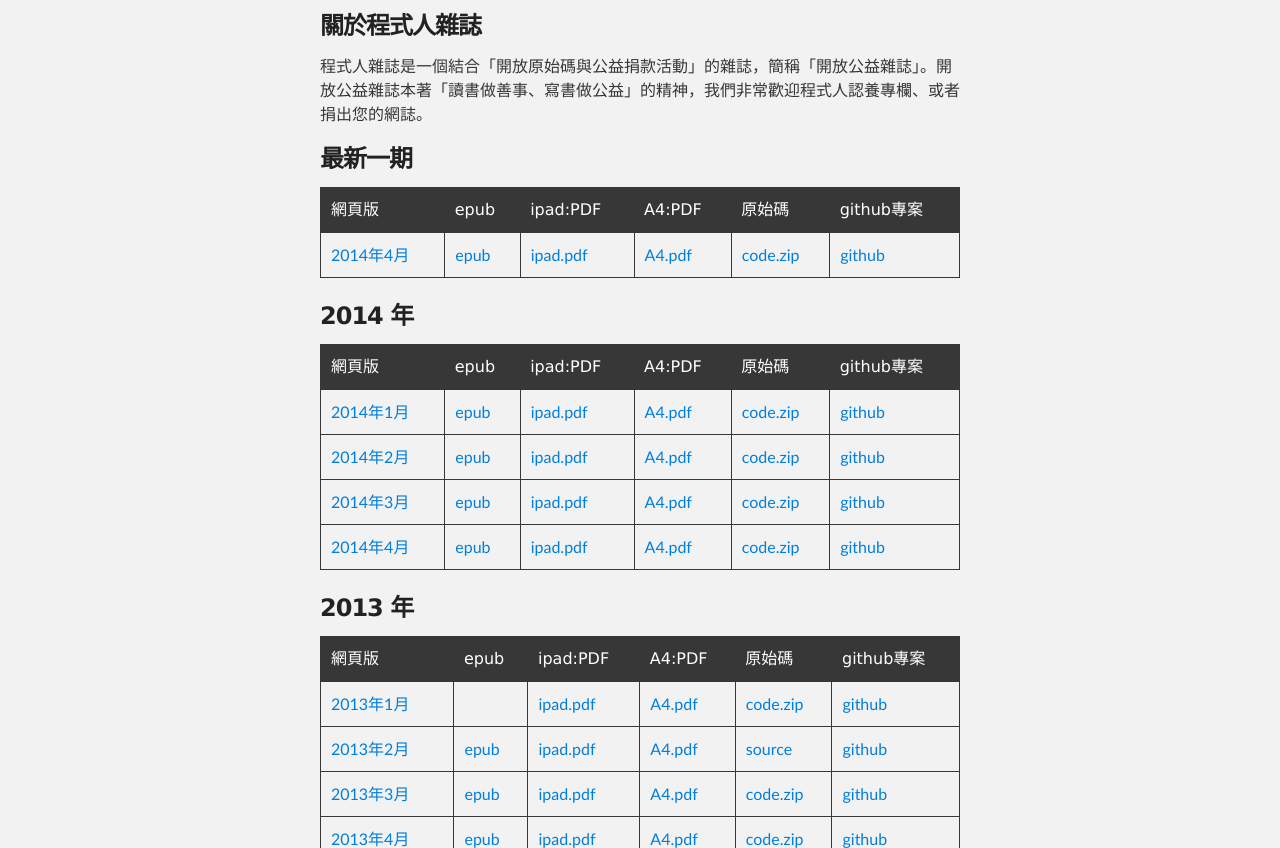
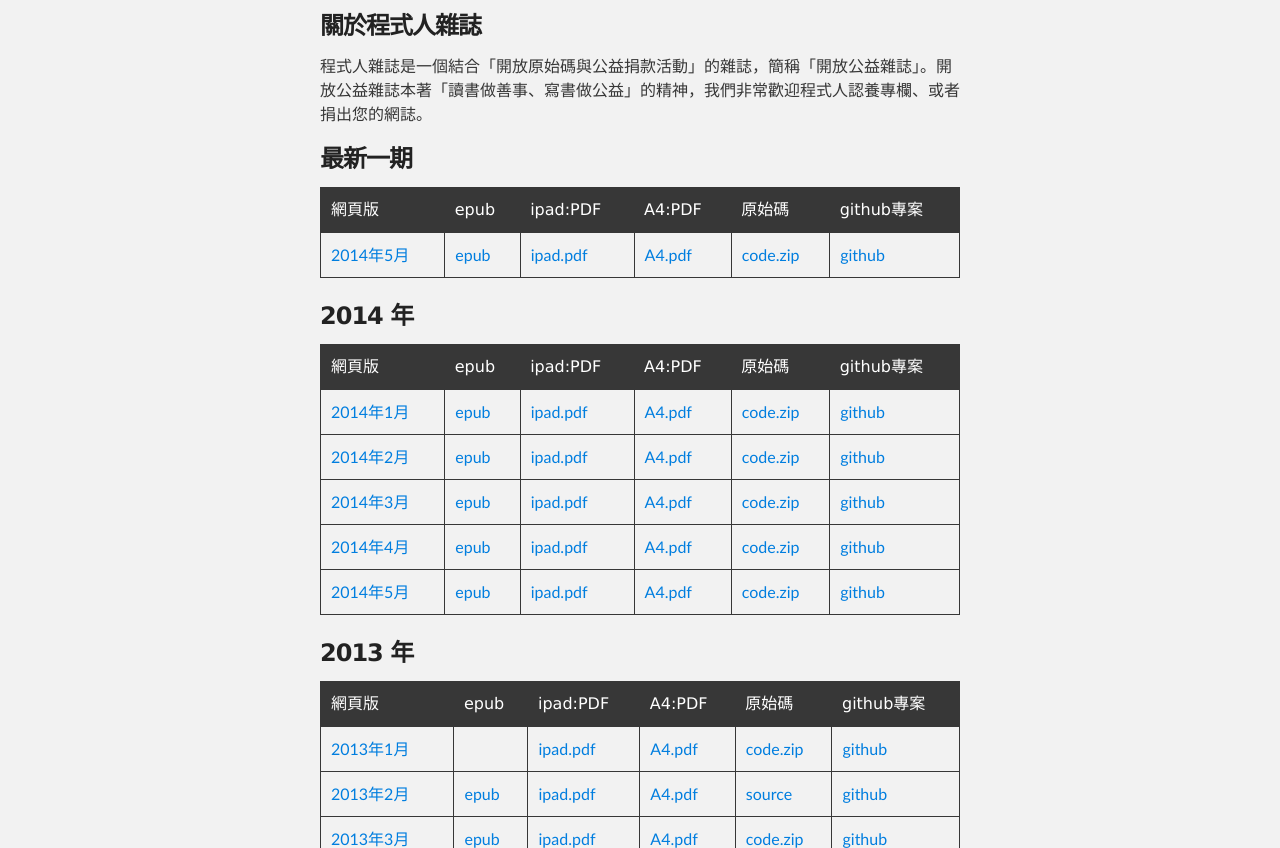
Before and after one commit to programmermagazine/home, a plain HTML site: page index.html in a window 1280 px wide. Shown: the part 252-1100 px from the top of the page. Drawn offline with Linux system fonts and the light colour scheme.

```diff
--- a/index.html
+++ b/index.html
@@ -49,12 +49,12 @@
 <th align="left">github專案</th>
 </tr></thead>
 <tbody><tr>
-<td align="left"><a href="http://programmermagazine.github.io/201404/htm/home.html">2014年4月</a></td>
-<td align="left"><a href="http://programmermagazine.github.io/201404/book/A4.epub">epub</a></td>
-<td align="left"><a href="http://programmermagazine.github.io/201404/book/ipad.pdf">ipad.pdf</a></td>
-<td align="left"><a href="http://programmermagazine.github.io/201404/book/A4.pdf">A4.pdf</a></td>
-<td align="left"><a href="http://programmermagazine.github.io/201404/code.zip">code.zip</a></td>
-<td align="left"><a href="http://github.com/programmermagazine/201404/">github</a></td>
+<td align="left"><a href="http://programmermagazine.github.io/201405/htm/home.html">2014年5月</a></td>
+<td align="left"><a href="http://programmermagazine.github.io/201405/book/A4.epub">epub</a></td>
+<td align="left"><a href="http://programmermagazine.github.io/201405/book/ipad.pdf">ipad.pdf</a></td>
+<td align="left"><a href="http://programmermagazine.github.io/201405/book/A4.pdf">A4.pdf</a></td>
+<td align="left"><a href="http://programmermagazine.github.io/201405/code.zip">code.zip</a></td>
+<td align="left"><a href="http://github.com/programmermagazine/201405/">github</a></td>
 </tr></tbody>
 </table><h3>
 <a name="2014-%E5%B9%B4" class="anchor" href="#2014-%E5%B9%B4"><span class="octicon octicon-link"></span></a>2014 年</h3>
@@ -100,6 +100,14 @@
 <td align="left"><a href="http://programmermagazine.github.io/201404/book/A4.pdf">A4.pdf</a></td>
 <td align="left"><a href="http://programmermagazine.github.io/201404/code.zip">code.zip</a></td>
 <td align="left"><a href="http://github.com/programmermagazine/201404/">github</a></td>
+</tr>
+<tr>
+<td align="left"><a href="http://programmermagazine.github.io/201405/htm/home.html">2014年5月</a></td>
+<td align="left"><a href="http://programmermagazine.github.io/201405/book/A4.epub">epub</a></td>
+<td align="left"><a href="http://programmermagazine.github.io/201405/book/ipad.pdf">ipad.pdf</a></td>
+<td align="left"><a href="http://programmermagazine.github.io/201405/book/A4.pdf">A4.pdf</a></td>
+<td align="left"><a href="http://programmermagazine.github.io/201405/code.zip">code.zip</a></td>
+<td align="left"><a href="http://github.com/programmermagazine/201405/">github</a></td>
 </tr>
 </tbody>
 </table><h3>
```
Also changed, not shown: params.json (+1 -1 lines).
